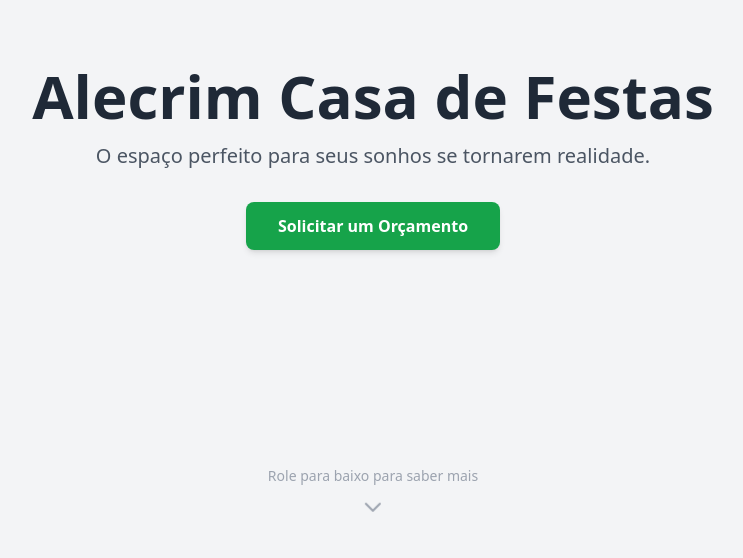
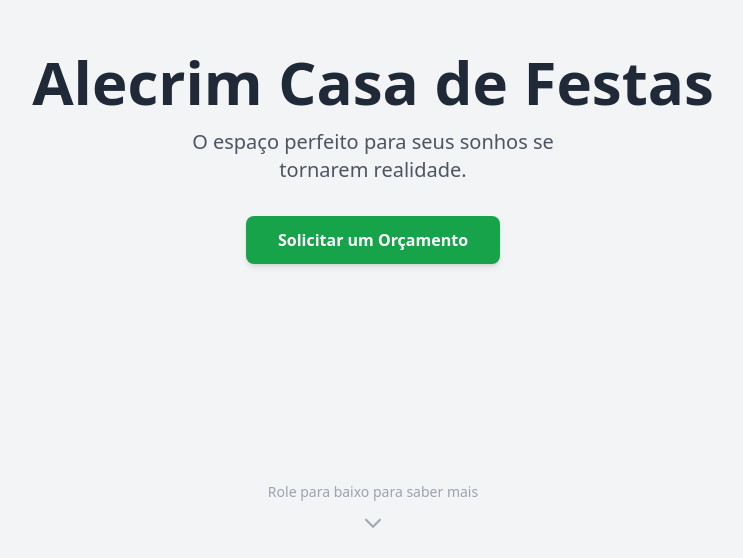
Before and after one commit to vitornoms1/alecrim, a React (Vite) app: page / in a window 1280 px wide. Shown: the part 242-800 px from the top of the page, without its empty margins (267-1010 px from the left). Built offline with nearby package versions, Linux system fonts and the light colour scheme.

Commit message:
Finalizado

```diff
--- a/src/components/Home.jsx
+++ b/src/components/Home.jsx
@@ -13,11 +13,11 @@ function Home() {
         className="w-full flex flex-col items-center"
       >
 
-        <h1 className="text-5xl md:text-6xl font-bold text-gray-800 mb-4 text-center">
+        <h1 className="text-4xl md:text-6xl font-bold text-gray-800 mb-4 text-center">
           Alecrim Casa de Festas
         </h1>
 
-        <p className="text-xl text-gray-600 mb-8 text-center">
+        <p className="text-lg md:text-xl text-gray-600 mb-8 text-center max-w-md">
           O espaço perfeito para seus sonhos se tornarem realidade.
         </p>
 
@@ -30,13 +30,15 @@ function Home() {
 
       </Fade>
 
-      {/* Indicador de "Role para baixo" */}
-      <div className="absolute bottom-10 left-1/2 -translate-x-1/2 flex flex-col items-center text-gray-400">
-        <span className="text-sm mb-2 font-medium">Role para baixo para saber mais</span>
+      {/* Indicador de "Role para baixo" Ajustado */}
+      <div className="absolute bottom-6 left-0 right-0 flex flex-col items-center text-gray-400 px-4">
+        <span className="text-[13px] md:text-sm mb-2 font-medium text-center leading-tight">
+          Role para baixo para saber mais
+        </span>
         <div className="animate-bounce">
           <svg
             xmlns="http://www.w3.org/2000/svg"
-            className="h-6 w-6"
+            className="h-5 w-5 md:h-6 md:w-6"
             fill="none"
             viewBox="0 0 24 24"
             stroke="currentColor"
```
